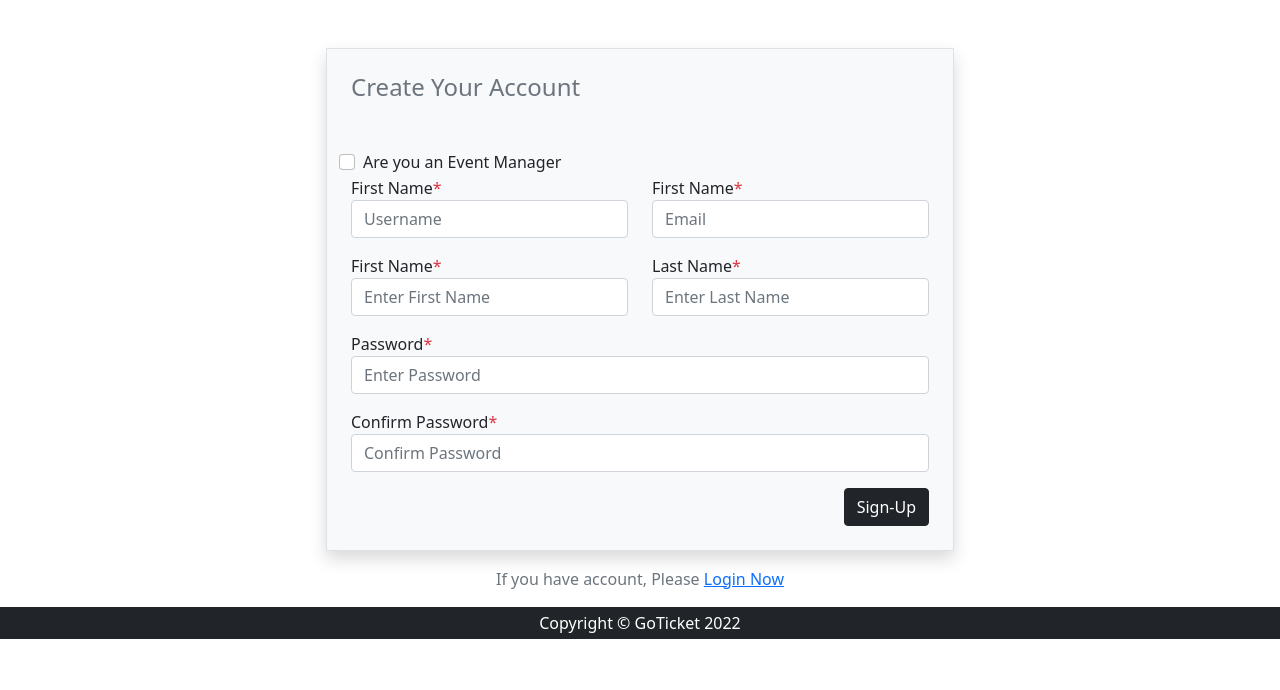
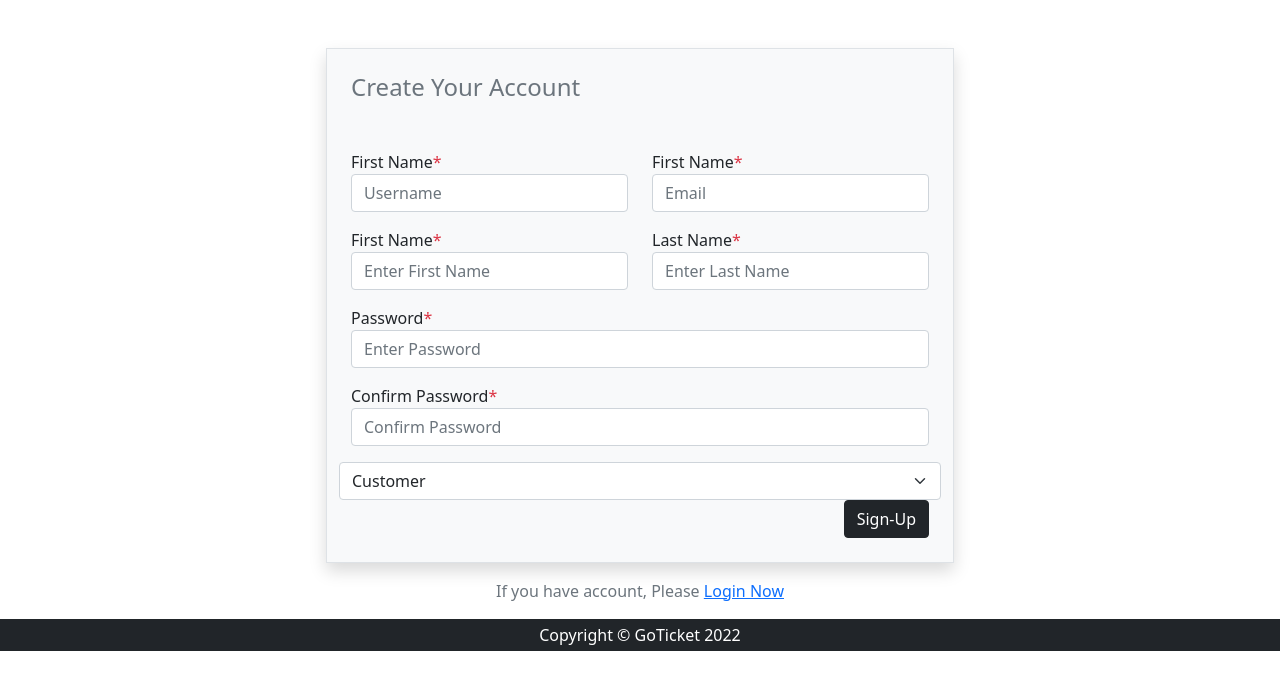
Before and after one commit to pmburu/GoTicket, a Django app: template templates/sign_up.html in a window 1280 px wide. Shown: the part 80-770 px from the top of the page. Run offline with Django 4.2, Linux system fonts and the light colour scheme; the template is opened without the code that fills it, so the values that code supplies are empty; some libraries are stand-ins or nearby versions.

Commit message:
Header login and user registration

```diff
--- a/templates/header.html
+++ b/templates/header.html
@@ -5,16 +5,21 @@
 <script src="{% static 'js/scripts.js' %}"></script>
 <script src="https://cdn.jsdelivr.net/npm/bootstrap@5.1.3/dist/js/bootstrap.bundle.min.js"></script>
 <script>
-	$('.apireq').click(function() {
-		$.ajax({
-			url: "http://localhost:8000/",
-			headers: {
-				Authorization: 'Bearer ' + token
-			},
-			dataType: "json",
-			success: {}
-		});
-	});
+	$(document).ready(function() {
+				$.ajax({
+					url: "http://localhost:8080/login",
+					type: 'GET',
+					// Fetch the stored token from localStorage and set in the header
+					headers: {
+						"Authorization": localStorage.getItem('token')
+					}
+				});
+
+				$('input').on('click', function() {
+
+					}
+
+				}
 </script>
 
 <head>
@@ -54,6 +59,11 @@
 					</li>
 				</ul>
 			</div>
+			{% if request.user.is_authenticated %}
+			<li class="nav-item"><a class="nav-link active" aria-current="page" href="{% url 'profile'%}">Profile</a></li>
+			<li class="nav-item"><a class="nav-link active" aria-current="page" href="{% url 'profile'%}">Sign Out</a></li>
+			{% else %}
 			<li class="nav-item"><a class="nav-link active" aria-current="page" href="{% url 'login'%}">Login</a></li>
+			{% endif %}
 		</div>
 	</nav>
--- a/templates/login.html
+++ b/templates/login.html
@@ -52,7 +52,6 @@
 											dataType: "json",
 											cache: false,
 											processData: false,
-											contentType: false,
 											contentType: "application/json; charset=UTF-8",
 											success: function (data) {
 														localStorage.setItem('refreshToken', data['refresh']);
--- a/templates/sign_up.html
+++ b/templates/sign_up.html
@@ -7,12 +7,6 @@
 				{% csrf_token %}
 				<h4 class="mb-5 text-secondary">Create Your Account</h4>
 				<div class="row">
-					<div class="form-check">
-						<input id="event_manager" class="form-check-input" type="checkbox" value="">
-						<label class="form-check-label" for="flexCheckDefault">
-							Are you an Event Manager
-						</label>
-					</div>
 					<div class="mb-3 col-md-6">
 						<label>First Name<span class="text-danger">*</span></label>
 						<input id="username" type="text" name="fname" class="form-control" placeholder="Username">
@@ -41,6 +35,10 @@
 						<label>Confirm Password<span class="text-danger">*</span></label>
 						<input type="password" name="confirmpassword" class="form-control" placeholder="Confirm Password">
 					</div>
+					<select id="user_select_type" class="form-select">
+						<option value="CUSTOMER" selected>Customer</option>
+						<option value="EVENT MANAGER">Event Manager</option>
+					</select>
 					<div class="col-md-12">
 						<button type="submit" class="btn btn-dark btn-primary float-end">Sign-Up</button>
 					</div>
@@ -57,11 +55,6 @@
 	$(document).ready(function(){
 			$("#signupform").on('submit', function(e){
 					event.preventDefault();
-
-					console.log($('#event_manager').attr('checked'));
-					console.log($('input[name="flexCheckDefault"]:checked').val());
-					console.log($('#event_manager').is(':checked').checked);
-
 					$.ajax({
 							url: 'auth/users/',
 							type: "POST",
@@ -71,12 +64,11 @@
 									'first_name': $('#first_name').val().trim(),
 									'last_name': $('#last_name').val().trim(),
 									'email': $('#email').val().trim(),
-									'user_type': $('#user_type').val().trim(),
+									'user_type': $('#user_select_type').val().trim(),
 								}),
 							dataType: "json",
 							cache: false,
 							processData: false,
-							contentType: false,
 							contentType: "application/json; charset=UTF-8",
 							success: function (data) {
 									console.log('IT WORKED');
```
